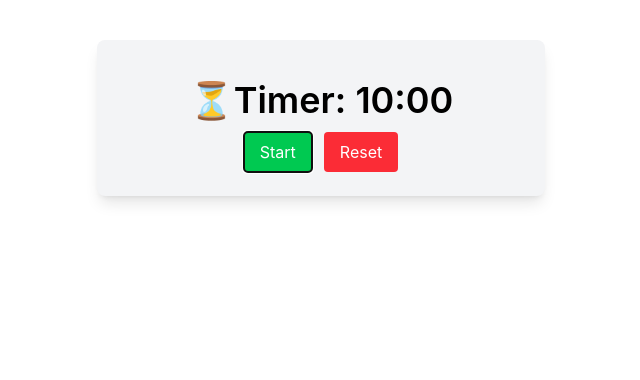
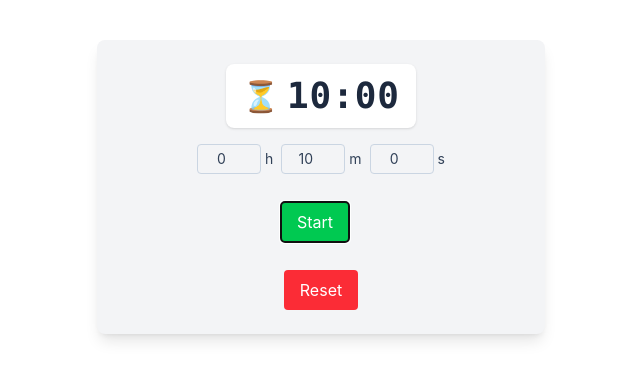
Before and after one commit to Mumbinyaguthii/Simple-timer, a React (Vite) app: page / in a window 1280 px wide. Shown: the top 380 px of the page, without its empty margins (319-959 px from the left). Built offline with nearby package versions, Linux system fonts and the light colour scheme.

Commit message:
added the hour display

```diff
--- a/src/components/Timer.jsx
+++ b/src/components/Timer.jsx
@@ -5,8 +5,14 @@ import TimerControls from "./TimerControls";
 const Timer = () => {
   const timerRef = useRef(null);
 
+  const [hoursInput, setHoursInput] = useState(0);
+  const [minutesInput, setMinutesInput] = useState(10);
+  const [secondsInput, setSecondsInput] = useState(0);
+
+  const duration = hoursInput * 3600 + minutesInput * 60 + secondsInput;
+
   //duration = the target time in seconds
-  const [duration, setDuration] = useState(600);
+  // const [duration, setDuration] = useState(600);
 
   //timeleft = whats currently counting down
   const [timeLeft, setTimeLeft] = useState(duration);
@@ -44,8 +50,41 @@ const Timer = () => {
   }, []);
 
   return (
-    <div>
+    <div className="flex flex-col items-center gap-4">
       <TimerDisplay time={timeLeft} />
+
+      <div className="flex flex-wrap items-center justify-center gap-2 text-sm text-slate-700">
+        <label className="flex items-center gap-1">
+          <input
+            type="number"
+            value={hoursInput}
+            onChange={(e) => setHoursInput(Number(e.target.value))}
+            className="w-16 rounded border border-slate-300 px-2 py-1 text-center"
+          />
+          <span>h</span>
+        </label>
+
+        <label className="flex items-center gap-1">
+          <input
+            type="number"
+            value={minutesInput}
+            onChange={(e) => setMinutesInput(Number(e.target.value))}
+            className="w-16 rounded border border-slate-300 px-2 py-1 text-center"
+          />
+          <span>m</span>
+        </label>
+
+        <label className="flex items-center gap-1">
+          <input
+            type="number"
+            value={secondsInput}
+            onChange={(e) => setSecondsInput(Number(e.target.value))}
+            className="w-16 rounded border border-slate-300 px-2 py-1 text-center"
+          />
+          <span>s</span>
+        </label>
+      </div>
+
       <TimerControls
         isRunning={isRunning}
         onToggle={toggleTimer}
--- a/src/components/TimerDisplay.jsx
+++ b/src/components/TimerDisplay.jsx
@@ -3,10 +3,12 @@ const TimerDisplay = ({ time }) => {
   const seconds = time % 60;
 
   return (
-    <h2 className="text-4xl font-semibold mt-4">
-      ⏳Timer: {String(minutes).padStart(2, "0")}:
-      {String(seconds).padStart(2, "0")}
-    </h2>
+    <div className="flex items-center justify-center gap-2 rounded-lg bg-white px-4 py-3 shadow-sm">
+      <span className="text-3xl">⏳</span>
+      <span className="font-mono text-4xl font-semibold tracking-wide text-slate-800">
+        {String(minutes).padStart(2, "0")}:{String(seconds).padStart(2, "0")}
+      </span>
+    </div>
   );
 };
 
```
